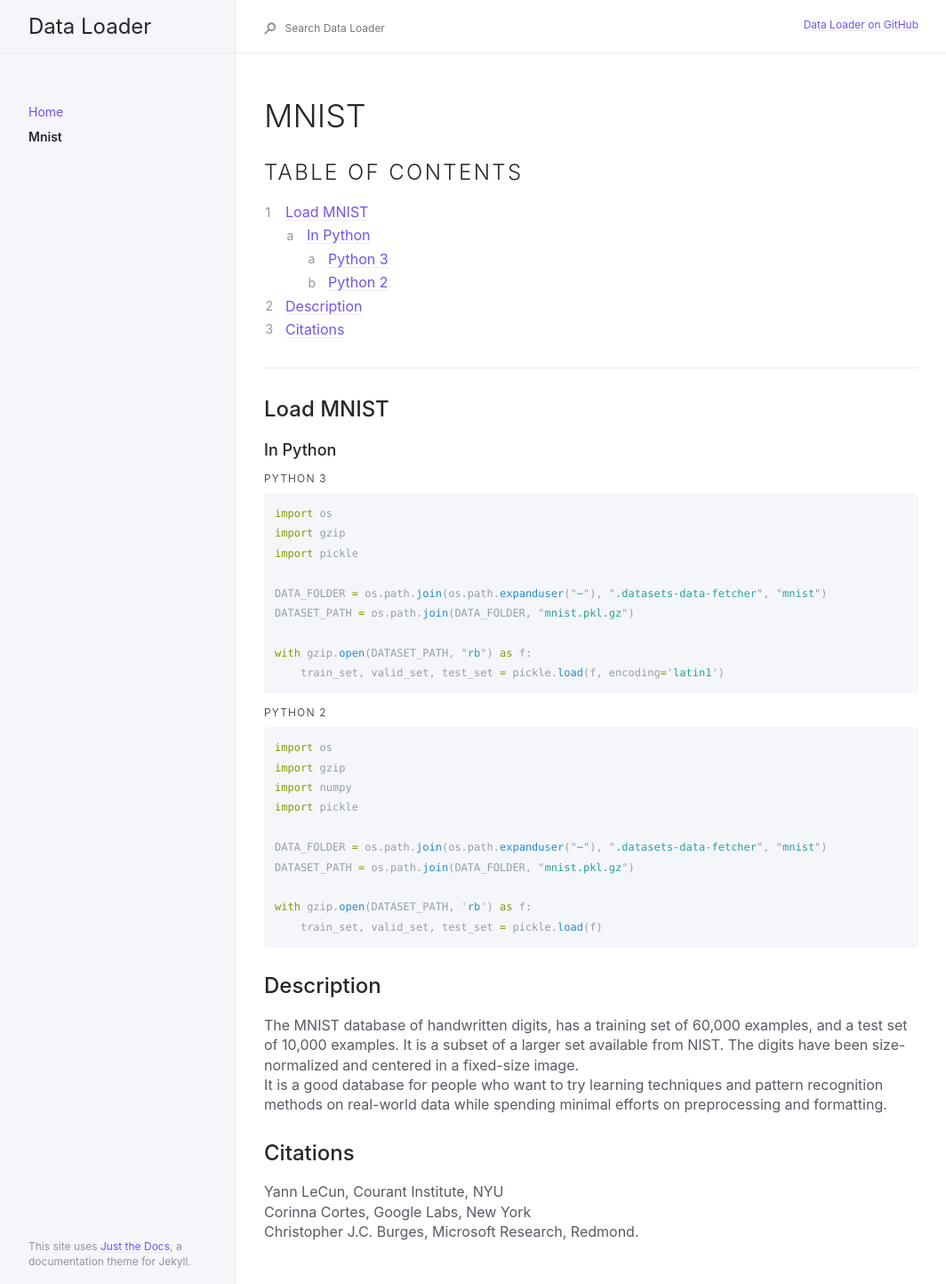
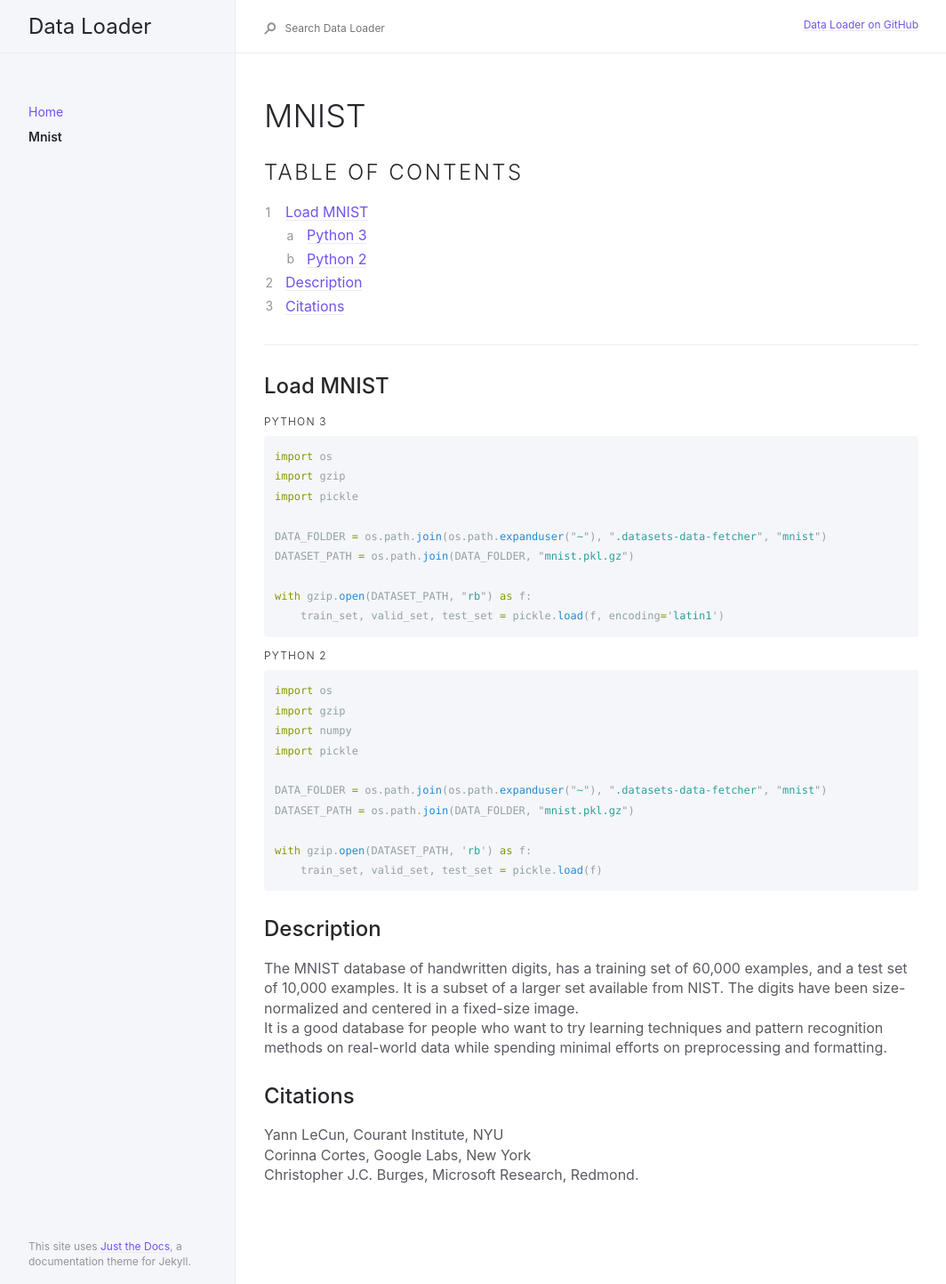
Before and after one commit to vhoulbreque/dafter-loader, a Jekyll site: the page built from docs/mnist.md, in a window 1280 px wide. Shown: the whole page at 89% size, without its empty margins (91-1155 px from the left). Built offline with Jekyll 4.4.1, drawn with Linux system fonts in a browser that asks for light colours.

Commit message:
Remove unnecessary header

```diff
--- a/docs/mnist.md
+++ b/docs/mnist.md
@@ -18,8 +18,6 @@ nav_order: 2
 ---
 
 ## Load MNIST
-
-### In Python
 
 #### Python 3
 
```
